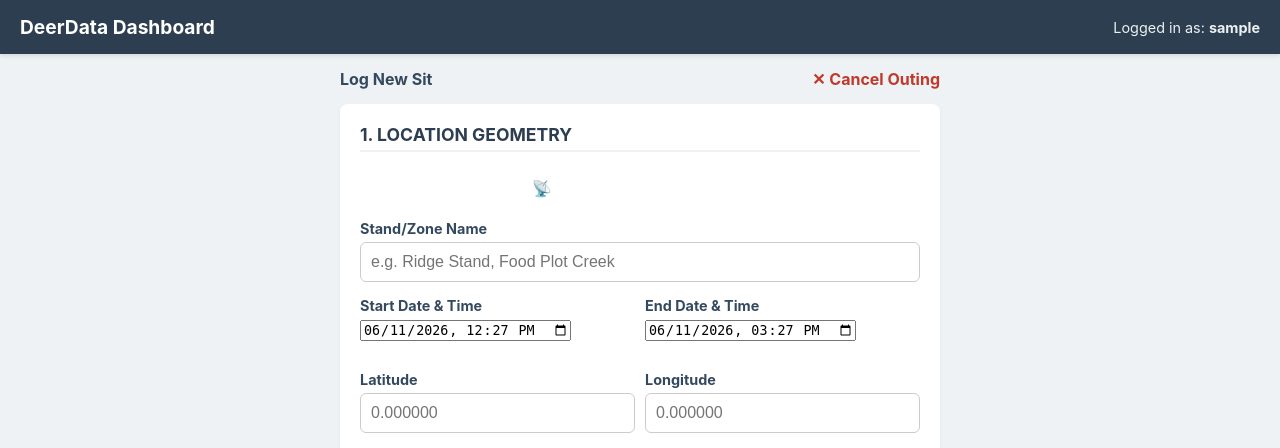
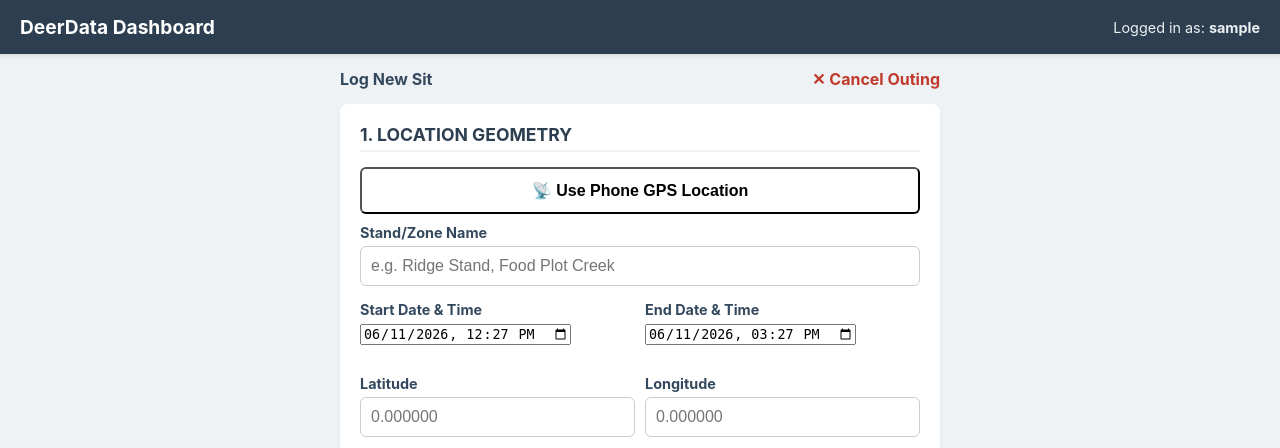
Before and after one commit to bamarob/deerlog, a Django app: page /hunts/create/ in a window 1280 px wide. Shown: the top 448 px of the page. Run offline with Django 5.2, Linux system fonts and the light colour scheme; the visitor is signed in with stand-in values (Sample User, id 1).

Commit message:
Fix GPS button text visibility and contrast alignment

```diff
--- a/hunt_logs/templates/hunt_logs/create_hunt.html
+++ b/hunt_logs/templates/hunt_logs/create_hunt.html
@@ -58,18 +58,6 @@
 }
 .counter-btn:active { background-color: var(--dark); }
 .counter-value { font-size: 1.3rem; font-weight: bold; width: 40px; text-align: center; }
-.btn-gps {
-    background-color: var(--accent);
-    color: white;
-    border: none;
-    width: 100%;
-    padding: 12px;
-    border-radius: 6px;
-    font-size: 1rem;
-    font-weight: bold;
-    margin-bottom: 10px;
-    cursor: pointer;
-}
 
 #map {
     height: 250px;
@@ -102,6 +90,30 @@
     cursor: pointer;
     box-shadow: 0 4px 6px rgba(39, 174, 96, 0.2);
 }
+
+.btn-gps {
+    background-color: var(--accent);
+    color: black !important; /* Force text visibility color */
+    width: 100%;
+    padding: 12px;
+    border-radius: 6px;
+    font-size: 1rem !important; /* Force font dimensions */
+    font-weight: bold;
+    margin-bottom: 10px;
+    cursor: pointer;
+    display: flex; /* Keeps emoji and text on the same line */
+    align-items: center;
+    justify-content: center;
+    gap: 8px; /* Adds clean spacing between the dish emoji and text */
+}
+
+/* Ensure any spans or inline text inside this specific button are visible */
+.btn-gps span {
+    display: inline !important;
+    visibility: visible !important;
+    color: black !important;
+}
+
 .cancel-bar {
     display: flex;
     justify-content: space-between;
@@ -128,7 +140,7 @@
 
         <div class="card">
             <h2>1. Location Geometry</h2>
-            <button type="button" class="btn-gps" onclick="getLocation()">📡 Use Phone GPS Location</button>
+            <button type="button" class="btn-gps" onclick="getLocation()"><span>📡 Use Phone GPS Location</span></button>
 
             <div class="form-group">
                 <label>Stand/Zone Name</label>
```
